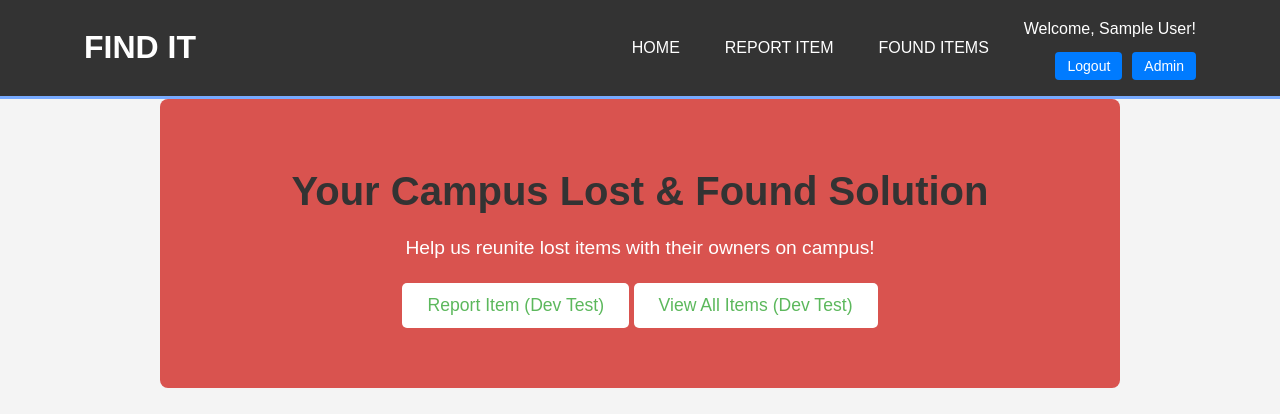
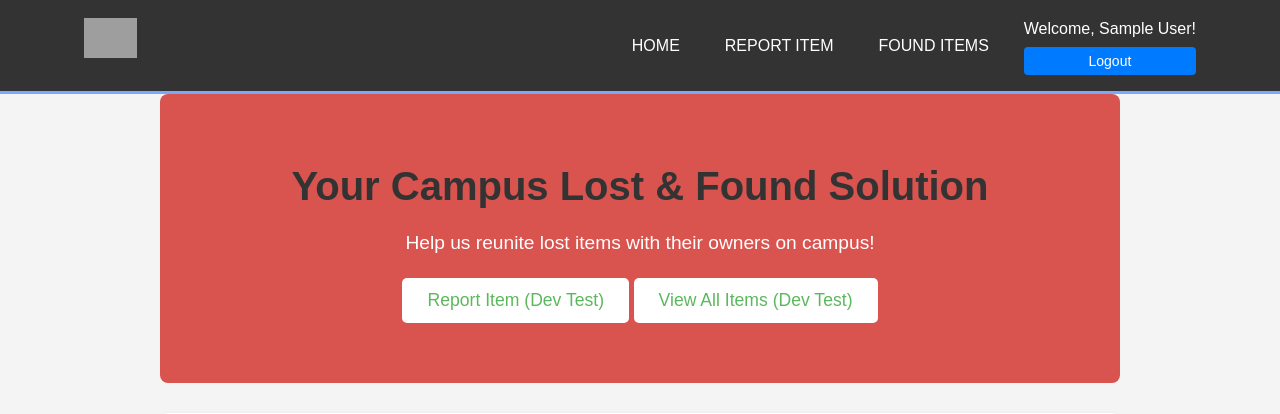
Before and after one commit to Robb1228/find-it, a Flask app: page / in a window 1280 px wide. Shown: the top 414 px of the page. Run offline with Flask 2, Linux system fonts and the light colour scheme; the visitor is signed in with stand-in values (Sample User, id 1); grey boxes are pictures that could not be loaded.

Commit message:
Update base.html
added logo to the website

```diff
--- a/app/templates/base.html
+++ b/app/templates/base.html
@@ -13,7 +13,13 @@
     <!-- Header -->
     <header>
         <div class="container header-flex">
-            <h1><a href="{{ url_for('routes.index') }}" class="logo-link">Find It</a></h1>
+            <h1 class="logo">
+                <a href="{{ url_for('routes.index') }}" class="logo-link">
+                    <img src="{{ url_for('static', filename='images/findit-logo.png') }}"
+                         alt="Find It logo"
+                         style="height: 40px;">
+                </a>
+            </h1>
 
             <div class="nav-login-group">
                 <nav>
@@ -23,20 +29,14 @@
                         <li><a href="{{ url_for('routes.view_items') }}">Found Items</a></li>
                     </ul>
                 </nav>
-                <div class="login-buttons" style="display: flex; flex-direction: column; align-items: flex-end;">
+
+                <div class="login-buttons">
                     {% if session.get('user_name') %}
-                    <span style="margin-bottom: 5px;">Welcome, {{ session['user_name'] }}!</span>
-                    <div style="display: flex; gap: 10px;">
-                        <button onclick="window.location.href='{{ url_for('routes.logout') }}'">Logout</button>
-                        {% if session.get('is_admin') %}
-                        <button onclick="window.location.href='{{ url_for('routes.admin_dashboard') }}'">Admin</button>
-                        {% endif %}
-                    </div>
+                    <span>Welcome, {{ session['user_name'] }}!</span>
+                    <button onclick="window.location.href='{{ url_for('routes.logout') }}'">Logout</button>
                     {% else %}
-                    <div style="display: flex; gap: 10px;">
-                        <button onclick="window.location.href='{{ url_for('routes.login') }}'">Login</button>
-                        <button onclick="window.location.href='{{ url_for('routes.register') }}'">Register</button>
-                    </div>
+                    <button onclick="window.location.href='{{ url_for('routes.login') }}'">Login</button>
+                    <button onclick="window.location.href='{{ url_for('routes.register') }}'">Register</button>
                     {% endif %}
                 </div>
             </div>
```
